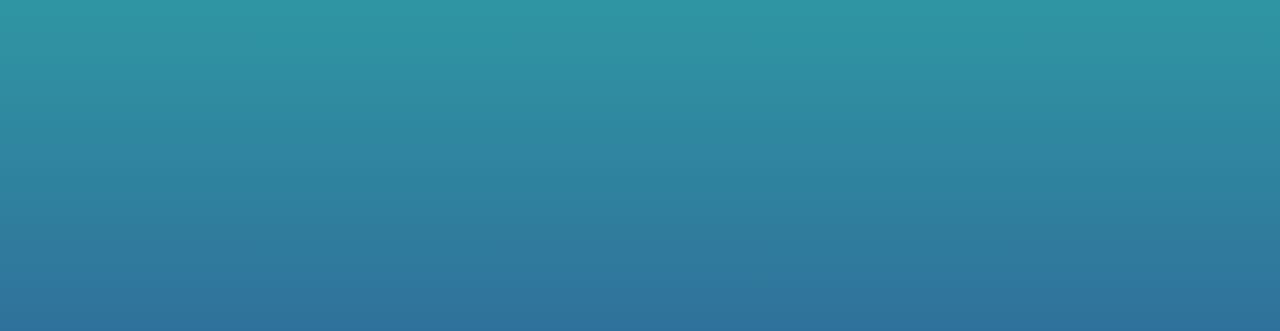
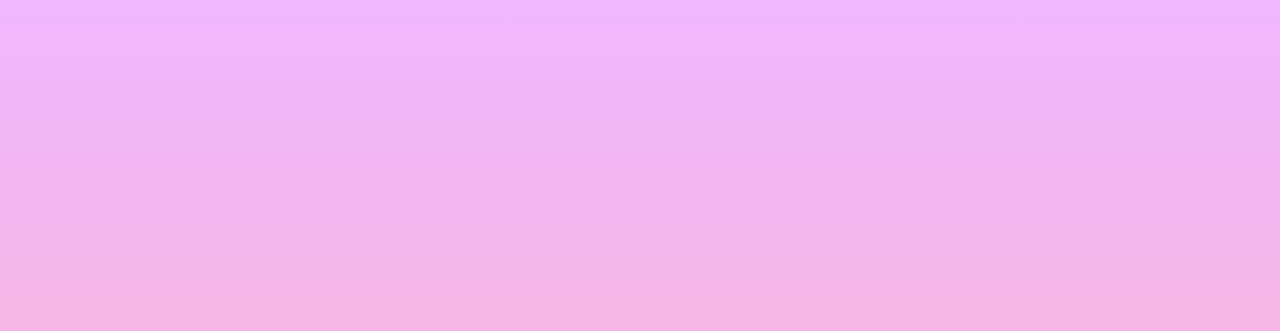
Before and after one commit to Nandini0206/weather-app, a plain HTML site: page index.html in a window 1280 px wide. Shown: the top 331 px of the page. Drawn offline with Linux system fonts and the light colour scheme.

Commit message:
changing colour gradient

```diff
--- a/styles.css
+++ b/styles.css
@@ -10,7 +10,7 @@
    justify-content: center;
    flex-direction: column;
    align-items: center;
-   background: linear-gradient(rgb(47,150,163), rgb(48,62,143));
+   background: linear-gradient(rgb(240,182,255), rgb(255,182,193));
    font-family: sans-serif;
    color: white;
  }
```
